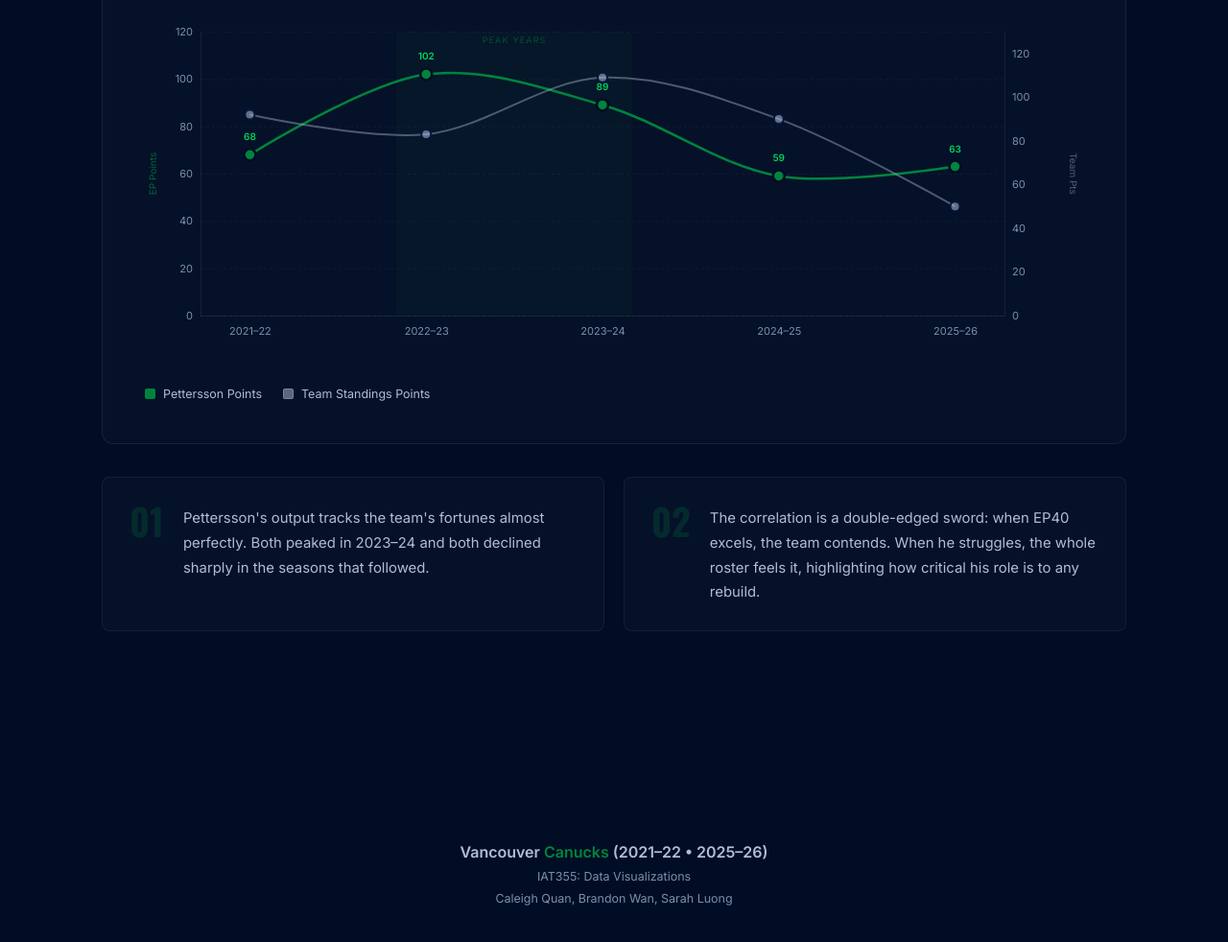
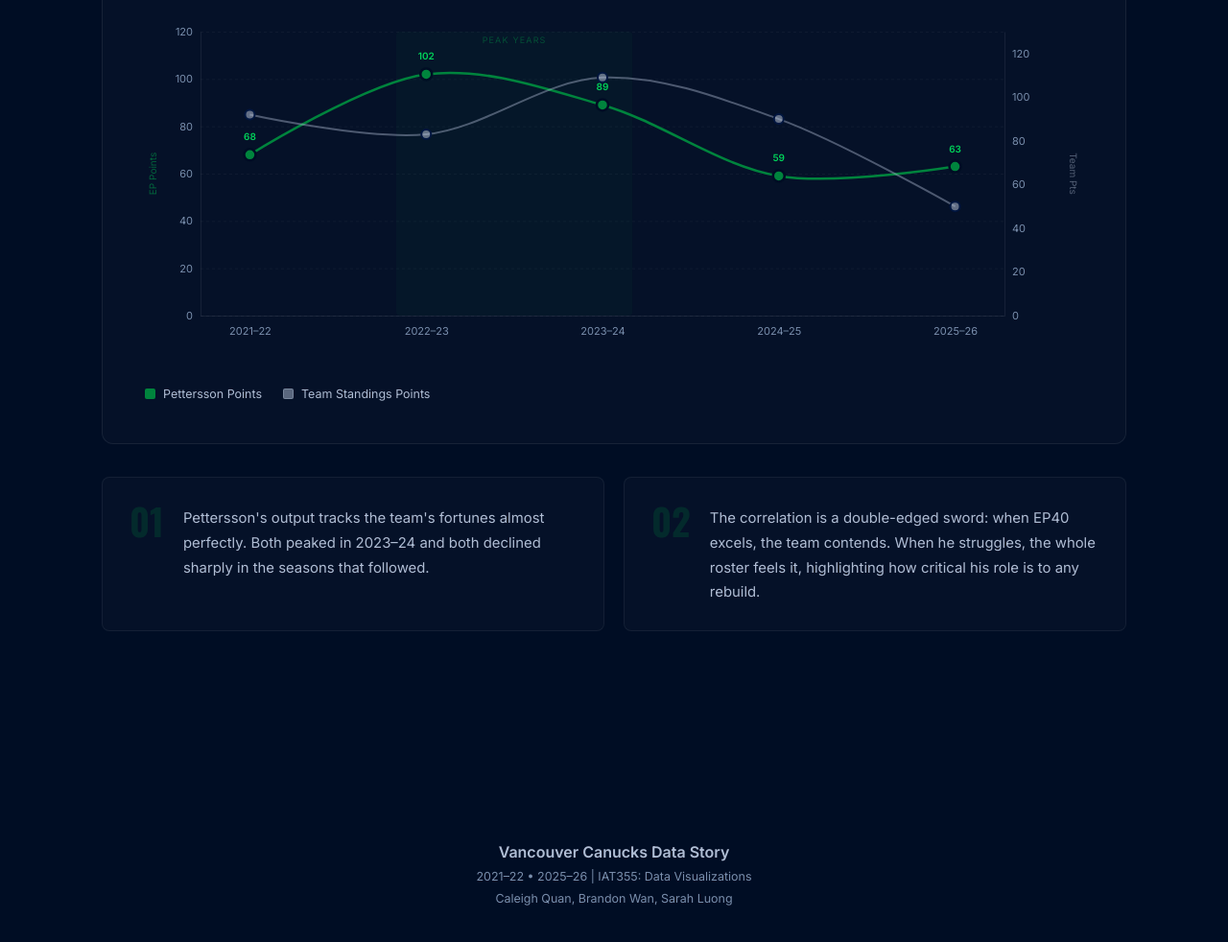
Before and after one commit to caleighquan/IAT355FinalProject, a plain HTML site: page index.html in a window 1280 px wide. Shown: the part 6161-7143 px from the top of the page at 96% size. Drawn offline with nearby package versions, Linux system fonts and the light colour scheme.

Commit message:
footer changes

```diff
--- a/index.html
+++ b/index.html
@@ -235,8 +235,8 @@
 </section>
 
   <div class="footer">
-    <div class="flogo">Vancouver <span>Canucks</span> (2021–22 • 2025–26)</div>
-    <div class="fnote"> IAT355: Data Visualizations</div>
+    <div class="flogo">Vancouver Canucks Data Story</div>
+    <div class="fnote"> 2021–22 • 2025–26 | IAT355: Data Visualizations</div>
     <div class="fnote">Caleigh Quan, Brandon Wan, Sarah Luong</div>
   </div>
 
```
